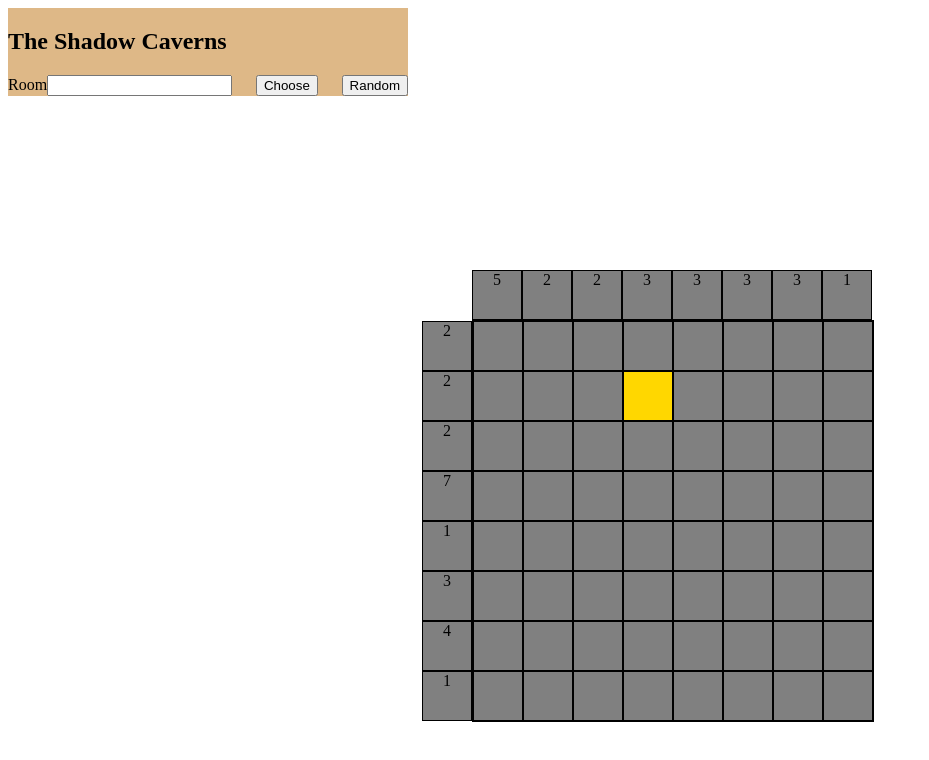
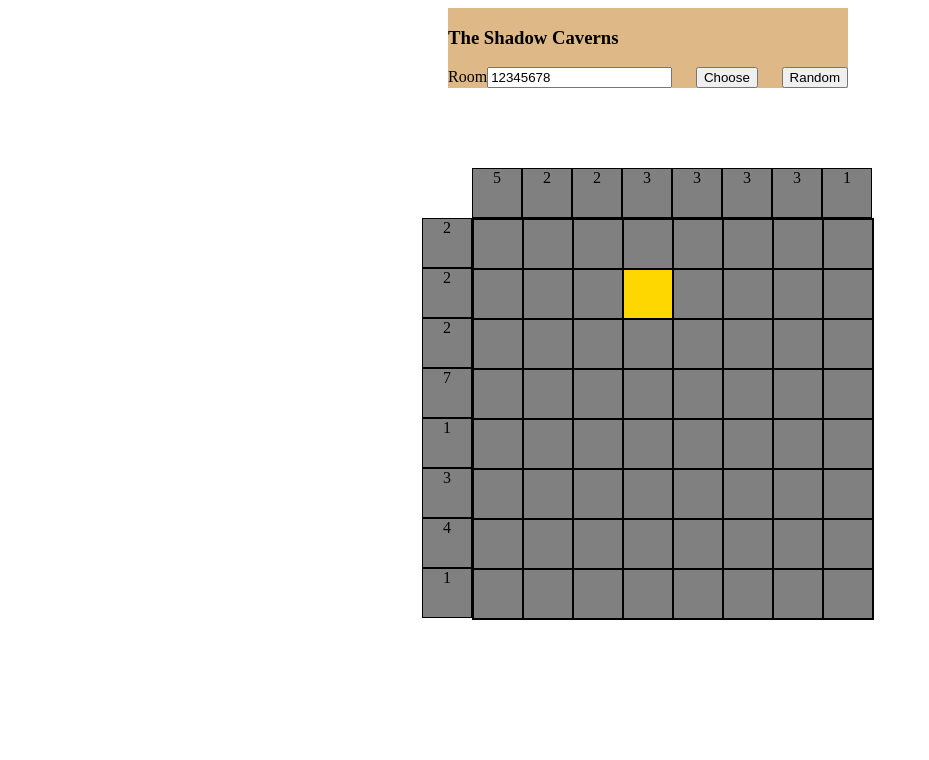
Before and after one commit to SickkMade/dungeons-and-diagrams, a React (Vite) app: page / in a window 1280 px wide. Shown: the top 760 px of the page, without its empty margins (0-929 px from the left). Built offline with nearby package versions, Linux system fonts and the light colour scheme.

Commit message:
made starting seed show up in choose input box

```diff
--- a/src/App.jsx
+++ b/src/App.jsx
@@ -52,8 +52,10 @@ function App() {
 
   return (
     <AppContext.Provider value={appContextValue}>
-    <Header />
-    <Gameboard />
+      <section id="main">
+      <Header />
+      <Gameboard />
+      </section>
     </AppContext.Provider>
   )
 }
--- a/src/components/Header.jsx
+++ b/src/components/Header.jsx
@@ -3,7 +3,7 @@ import { useContext, useRef } from 'react'
 import { AppContext } from '../App'
 
 function Header() {
-    const {setRandomSeed} = useContext(AppContext)
+    const {setRandomSeed, randomSeed} = useContext(AppContext)
     const seedInput = useRef(null)
 
     const inputToSeed = () => setRandomSeed(Number(seedInput.current.value))
@@ -18,7 +18,7 @@ function Header() {
         <div className="header--bottom-row">
             <div>
                 <span>Room</span>
-                <input ref={seedInput} maxLength={8} type="text" />
+                <input ref={seedInput} value={randomSeed} maxLength={8} type="text" />
             </div>
             <button onClick={inputToSeed}>Choose</button>
             <button onClick={setSeedToRandom}>Random</button>
--- a/src/css/Gameboard.css
+++ b/src/css/Gameboard.css
@@ -15,11 +15,8 @@
 } */
 
 .gameboard--container{
-    height:100%;
     display:flex;
     flex-flow: row nowrap;
-    justify-content: center;
-    align-items:center;
 }
 
 .countertile--row{
--- a/src/index.css
+++ b/src/index.css
@@ -10,3 +10,11 @@
 body{
   overflow:hidden;
 }
+
+#main{
+  display:flex;
+  align-items: center;
+  justify-content: center;
+  flex-flow:column nowrap;
+  gap:10dvh;
+}
```
